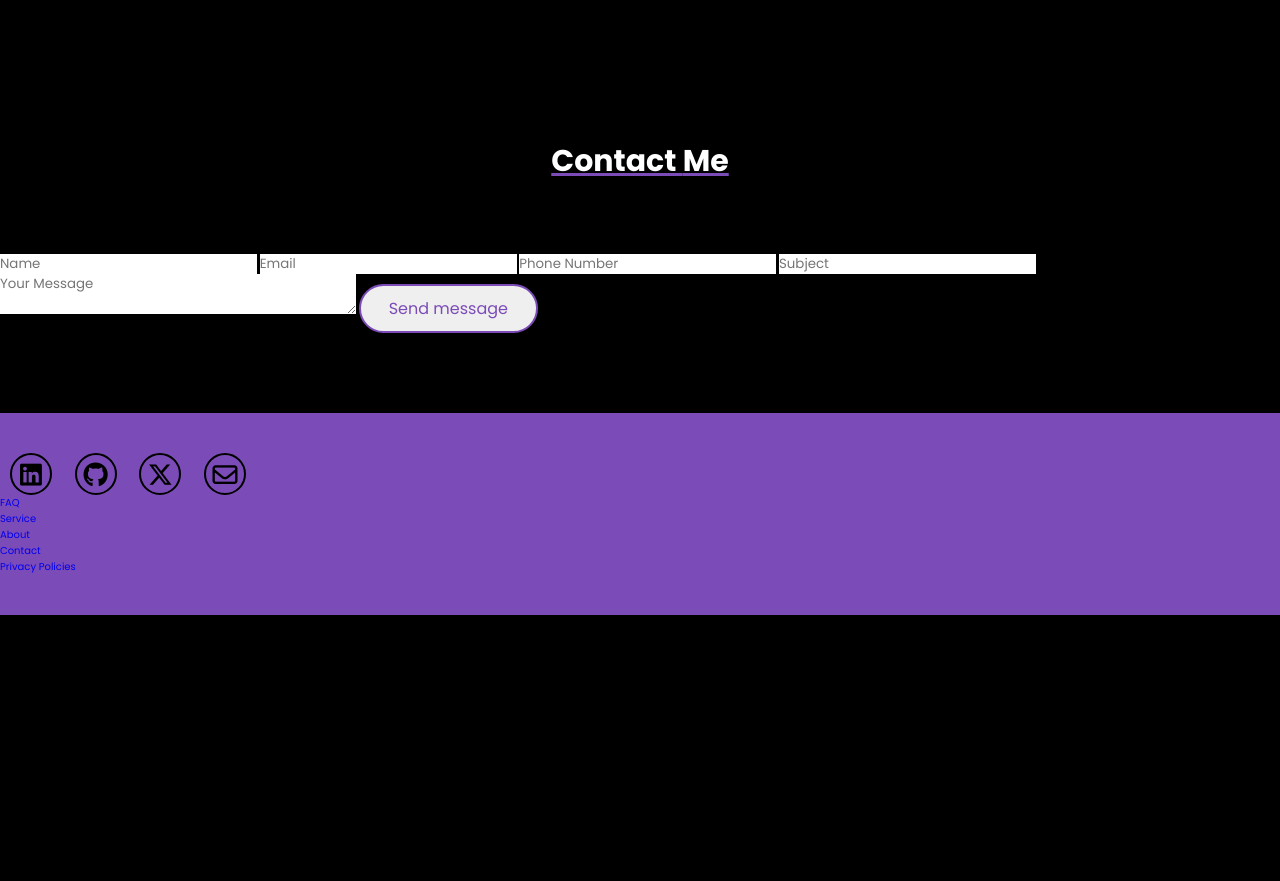
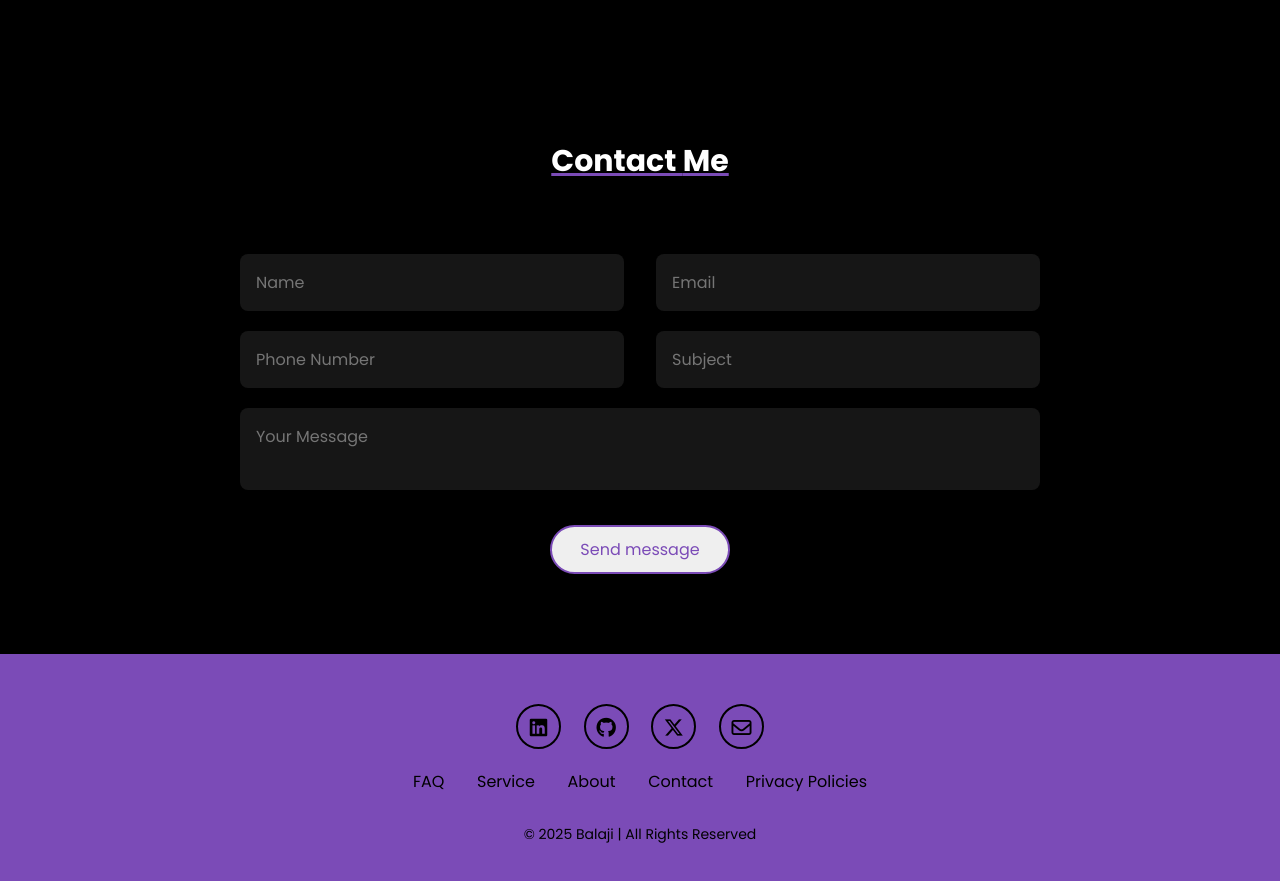
Before and after one commit to mbalajiyadav/portfolio2, a plain HTML site: page index.html in a window 1280 px wide. Shown: the part 3260-4141 px from the top of the page. Before the commit the page ends 3875 px from the top, so only its background shows below. Drawn offline with Linux system fonts and the light colour scheme.

Commit message:
Update style.css

```diff
--- a/style.css
+++ b/style.css
@@ -329,3 +329,111 @@ section {
   margin-left: 1rem;
   font-size: 1.6rem;
 }
+/* ================= CONTACT SECTION ================= */
+
+.contact {
+  background: var(--bg-color);
+  text-align: center;
+  padding-bottom: 8rem;
+}
+
+.contact form {
+  max-width: 800px;
+  margin: 0 auto;
+}
+
+.contact .input-box {
+  display: flex;
+  flex-wrap: wrap;
+  gap: 2rem;
+  justify-content: space-between;
+}
+
+.contact .input-box input {
+  width: 48%;
+  padding: 1.5rem;
+  font-size: 1.6rem;
+  background: var(--second-bg-color);
+  border-radius: 0.8rem;
+  color: var(--text-color);
+  border: 1px solid transparent;
+}
+
+.contact textarea {
+  width: 100%;
+  padding: 1.5rem;
+  font-size: 1.6rem;
+  background: var(--second-bg-color);
+  border-radius: 0.8rem;
+  color: var(--text-color);
+  margin-top: 2rem;
+  resize: none;
+  border: 1px solid transparent;
+}
+
+.contact input:focus,
+.contact textarea:focus {
+  border: 1px solid var(--main-color);
+}
+
+.contact .btn {
+  margin-top: 3rem;
+}
+/* ================= FOOTER ================= */
+
+.footer {
+  background: var(--main-color);
+  padding: 5rem 0;
+  text-align: center;
+}
+
+.footer .social {
+  margin-bottom: 2rem;
+}
+
+.footer .social a {
+  font-size: 2rem;
+  color: black;
+  border: 2px solid black;
+  width: 45px;
+  height: 45px;
+  line-height: 45px;
+  display: inline-block;
+  border-radius: 50%;
+  margin: 0 10px;
+  transition: 0.3s ease;
+}
+
+.footer .social a:hover {
+  background: black;
+  color: var(--main-color);
+  transform: translateY(-5px);
+}
+
+.footer .list {
+  list-style: none;
+  padding: 0;
+}
+
+.footer .list li {
+  display: inline-block;
+  margin: 0 15px;
+}
+
+.footer .list li a {
+  color: black;
+  font-size: 1.6rem;
+  transition: 0.3s ease;
+}
+
+.footer .list li a:hover {
+  text-decoration: underline;
+}
+
+.footer::after {
+  content: "© 2025 Balaji | All Rights Reserved";
+  display: block;
+  margin-top: 3rem;
+  font-size: 1.4rem;
+  color: black;
+}
```
